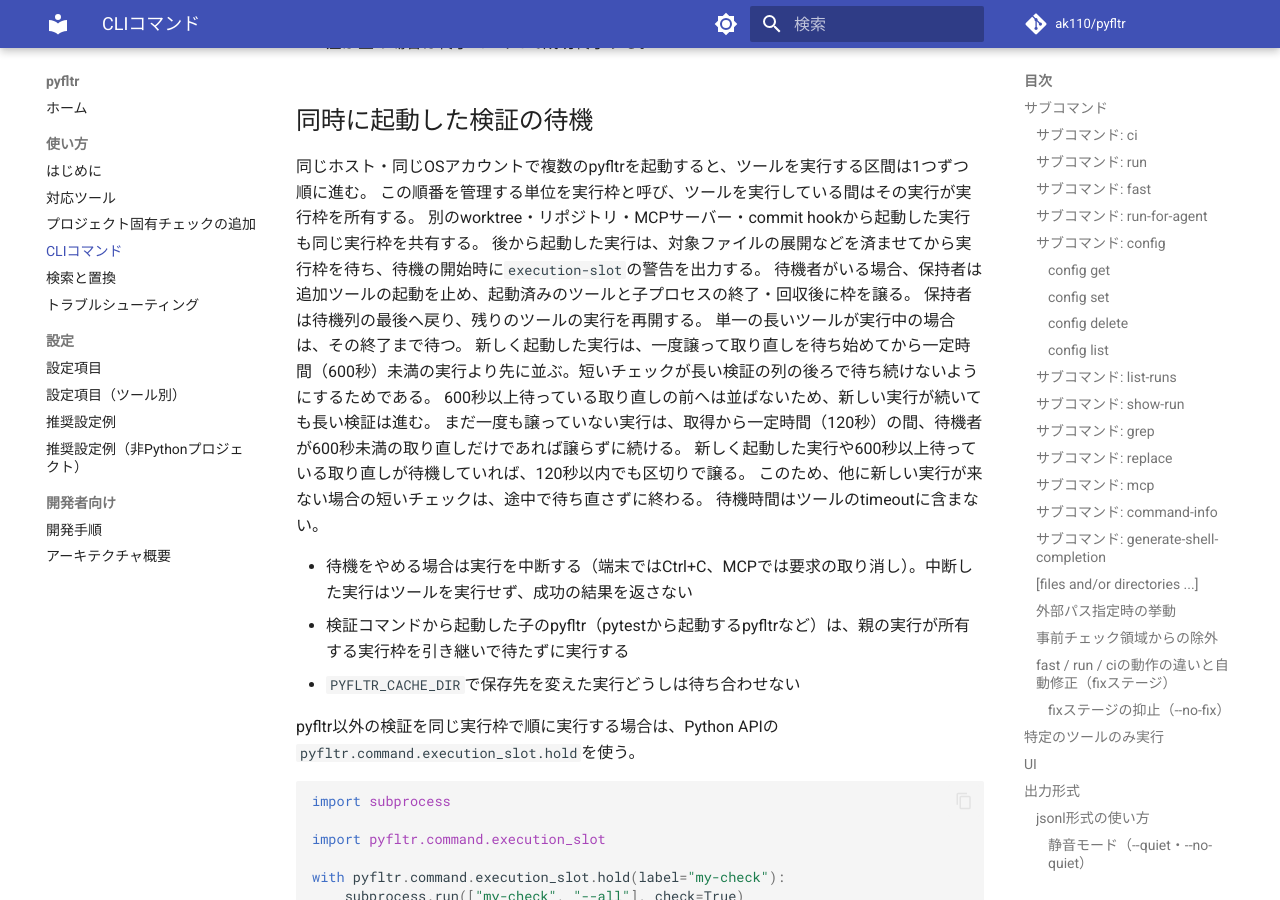
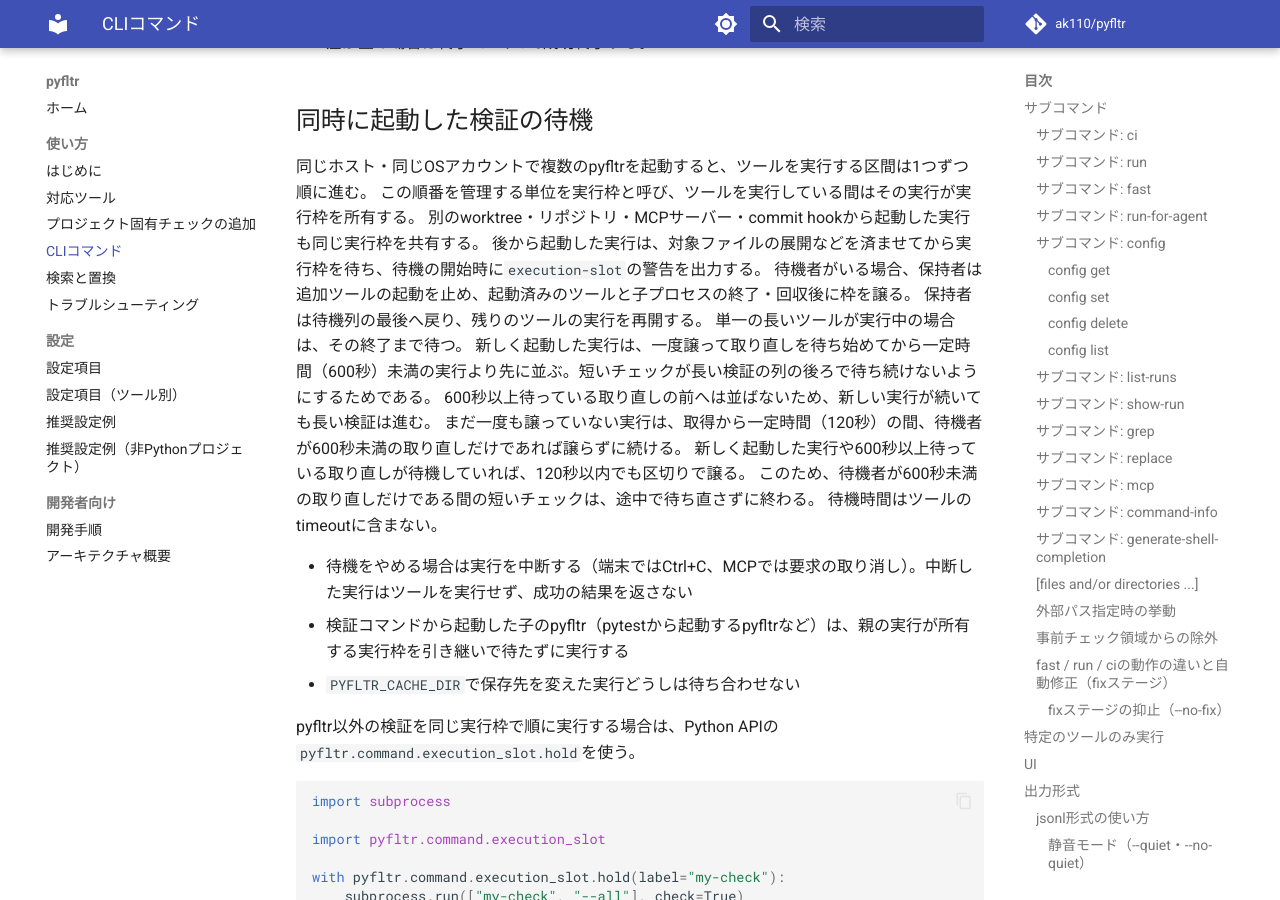
Before and after one commit to ak110/pyfltr, an MkDocs documentation site: the page built from docs/guide/usage.md, in a window 1280 px wide and 900 px high, scrolled down 20162 px. Built offline with MkDocs 1.6.1 and Material for MkDocs 9.7.7, drawn with Linux system fonts in a browser that asks for light colours; comment, search, counter and statistics services are not loaded.

Commit message:
docs(execution-slot): 短いチェックが待ち直さない条件を取り直しの待機時間で限定する
Co-Authored-By: Claude Opus 5.5 / Medium <noreply@anthropic.com>

```diff
--- a/docs/guide/usage.md
+++ b/docs/guide/usage.md
@@ -830,7 +830,7 @@ MCPを利用できず、エージェントがシェルコマンドを実行で
 600秒以上待っている取り直しの前へは並ばないため、新しい実行が続いても長い検証は進む。
 まだ一度も譲っていない実行は、取得から一定時間（120秒）の間、待機者が600秒未満の取り直しだけであれば譲らずに続ける。
 新しく起動した実行や600秒以上待っている取り直しが待機していれば、120秒以内でも区切りで譲る。
-このため、他に新しい実行が来ない場合の短いチェックは、途中で待ち直さずに終わる。
+このため、待機者が600秒未満の取り直しだけである間の短いチェックは、途中で待ち直さずに終わる。
 待機時間はツールのtimeoutに含まない。
 
 - 待機をやめる場合は実行を中断する（端末ではCtrl+C、MCPでは要求の取り消し）。中断した実行はツールを実行せず、成功の結果を返さない
```
